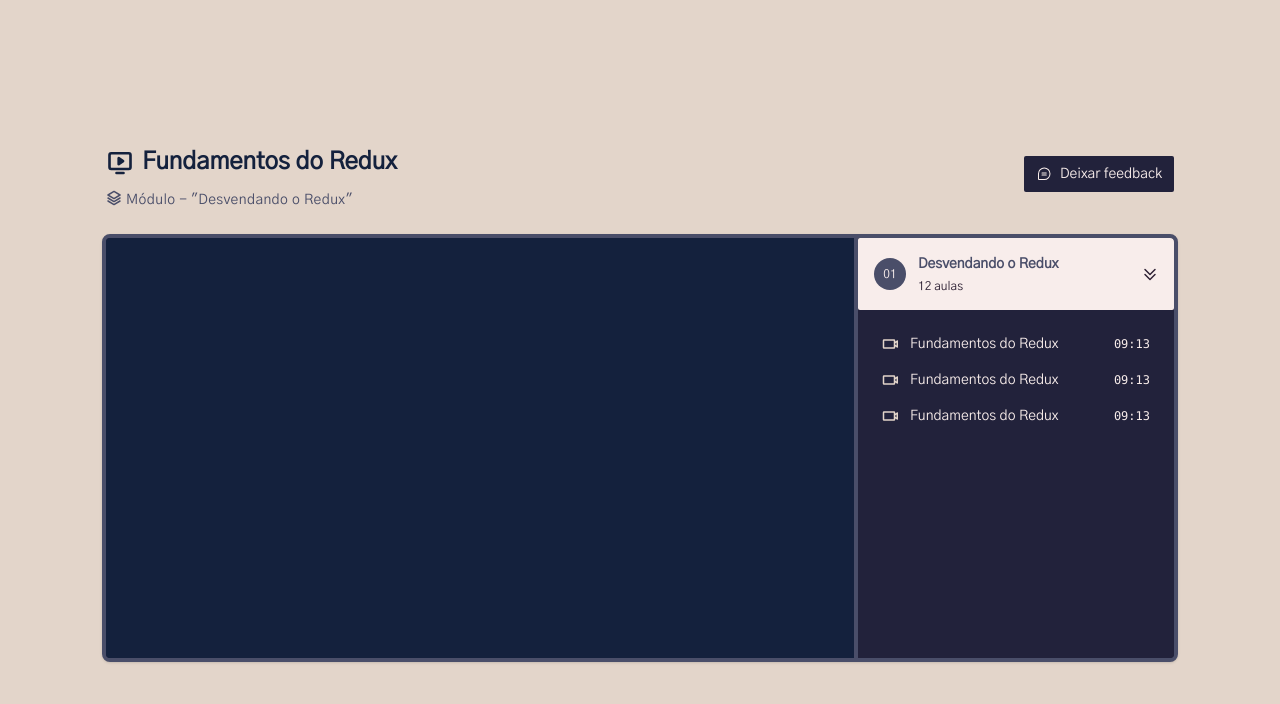
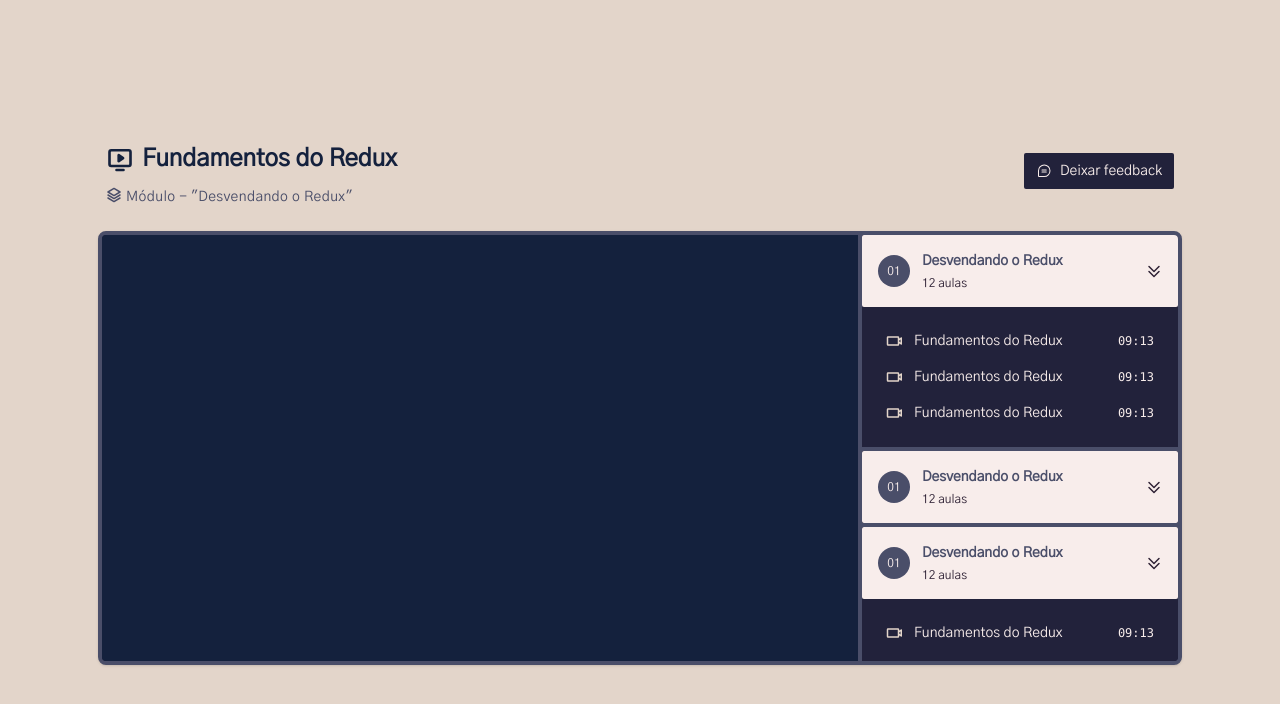
Before and after one commit to black-adm/app-redux-zustand, a React (Vite) app: page / in a window 1280 px wide. Shown: the top 704 px of the page. Built offline with nearby package versions, Linux system fonts and the light colour scheme.

Commit message:
aside style

```diff
--- a/package.json
+++ b/package.json
@@ -28,6 +28,7 @@
     "eslint-plugin-react-hooks": "^4.6.0",
     "eslint-plugin-react-refresh": "^0.4.3",
     "postcss": "^8.4.31",
+    "tailwind-scrollbar": "^3.0.5",
     "tailwindcss": "^3.3.5",
     "typescript": "^5.0.2",
     "vite": "^4.4.5"
--- a/src/pages/Player.tsx
+++ b/src/pages/Player.tsx
@@ -31,7 +31,7 @@ export function Player() {
                     </button>
                 </div>
 
-                <main className="mx-3 relative flex overflow-hidden rounded-lg border-4 border-light-primary bg-medium-primary shadow">
+                <main className="pr-80 mx-2 relative flex overflow-hidden rounded-lg border-4 border-light-primary bg-medium-primary shadow">
                     <div className="flex-1">
                         <div className="w-full bg-dark-primary aspect-video">
                             <ReactPlayer
@@ -43,7 +43,65 @@ export function Player() {
                         </div>
                     </div>
 
-                    <aside className="w-80 border-l-4 border-light-primary bg-medium-primary">
+                    <aside className="divide-y-4 divide-light-primary absolute top-0 bottom-0 right-0 overflow-y-scroll scrollbar scrollbar-track-light-primary scrollbar-thumb-condensed-primary scrollbar-thin w-80 border-l-4 border-light-primary bg-medium-primary">
+                        <div>
+                            <button className="flex w-full items-center p-4 gap-3 rounded-sm text-light-primary bg-primary-white hover:bg-primary-gray">
+                                <div className="flex w-8 h-8 rounded-full items-center justify-center text-primary-white bg-light-primary text-xs">
+                                    01
+                                </div>
+
+                                <div className="flex flex-col gap-1 text-left">
+                                    <strong className="text-sm">
+                                        Desvendando o Redux
+                                    </strong>
+                                    <span className="text-xs font-medium text-condensed-primary">
+                                        12 aulas
+                                    </span>
+                                </div>
+
+                                <CaretDoubleDown className="w-4 h-4 ml-auto text-condensed-primary" weight="bold" />
+                            </button>
+
+                            <nav className="relative flex flex-col gap-4 p-6">
+                                <button className="flex items-center gap-3 text-sm text-primary-white">
+                                    <VideoCamera className="w-4 h-4 text-primary-gray" weight="bold" />
+                                    <span>Fundamentos do Redux</span>
+                                    <span className="ml-auto font-mono text-xs text-primary-white">09:13</span>
+                                </button>
+
+                                <button className="flex items-center gap-3 text-sm text-primary-white">
+                                    <VideoCamera className="w-4 h-4 text-primary-gray" weight="bold" />
+                                    <span>Fundamentos do Redux</span>
+                                    <span className="ml-auto font-mono text-xs text-primary-white">09:13</span>
+                                </button>
+
+                                <button className="flex items-center gap-3 text-sm text-primary-white">
+                                    <VideoCamera className="w-4 h-4 text-primary-gray" weight="bold" />
+                                    <span>Fundamentos do Redux</span>
+                                    <span className="ml-auto font-mono text-xs text-primary-white">09:13</span>
+                                </button>
+                            </nav>
+                        </div>
+
+                        <div>
+                            <button className="flex w-full items-center p-4 gap-3 rounded-sm text-light-primary bg-primary-white hover:bg-primary-gray">
+                                <div className="flex w-8 h-8 rounded-full items-center justify-center text-primary-white bg-light-primary text-xs">
+                                    01
+                                </div>
+
+                                <div className="flex flex-col gap-1 text-left">
+                                    <strong className="text-sm">
+                                        Desvendando o Redux
+                                    </strong>
+                                    <span className="text-xs font-medium text-condensed-primary">
+                                        12 aulas
+                                    </span>
+                                </div>
+
+                                <CaretDoubleDown className="w-4 h-4 ml-auto text-condensed-primary" weight="bold" />
+                            </button>
+                        </div>
+
                         <div>
                             <button className="flex w-full items-center p-4 gap-3 rounded-sm text-light-primary bg-primary-white hover:bg-primary-gray">
                                 <div className="flex w-8 h-8 rounded-full items-center justify-center text-primary-white bg-light-primary text-xs">
--- a/tailwind.config.js
+++ b/tailwind.config.js
@@ -15,5 +15,7 @@ export default {
       }
     },
   },
-  plugins: [],
+  plugins: [
+    require('tailwind-scrollbar'),
+  ],
 }
```
Also changed, not shown: .eslintrc.cjs (deleted), 1 other file (tests, documents, lock files or other folders).
